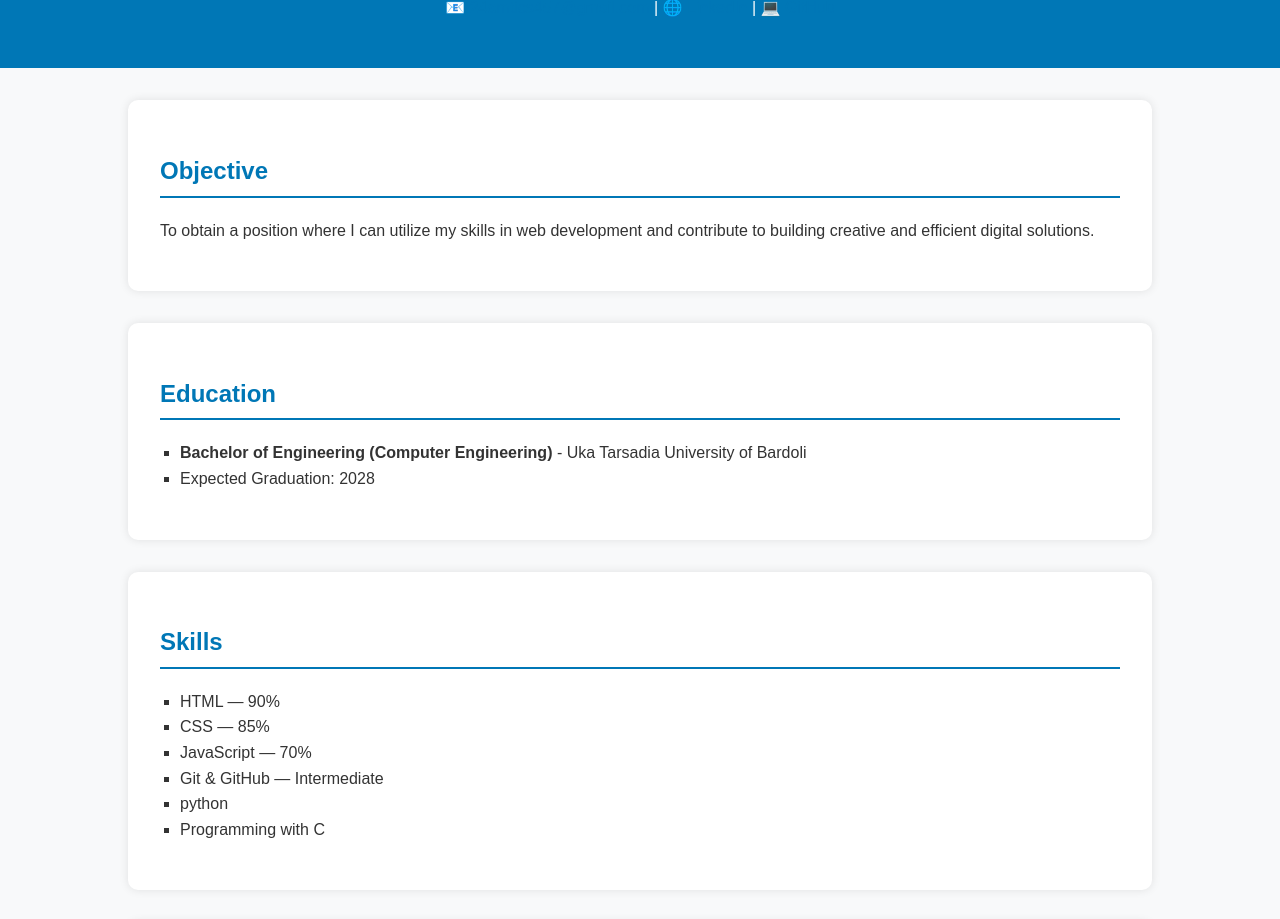
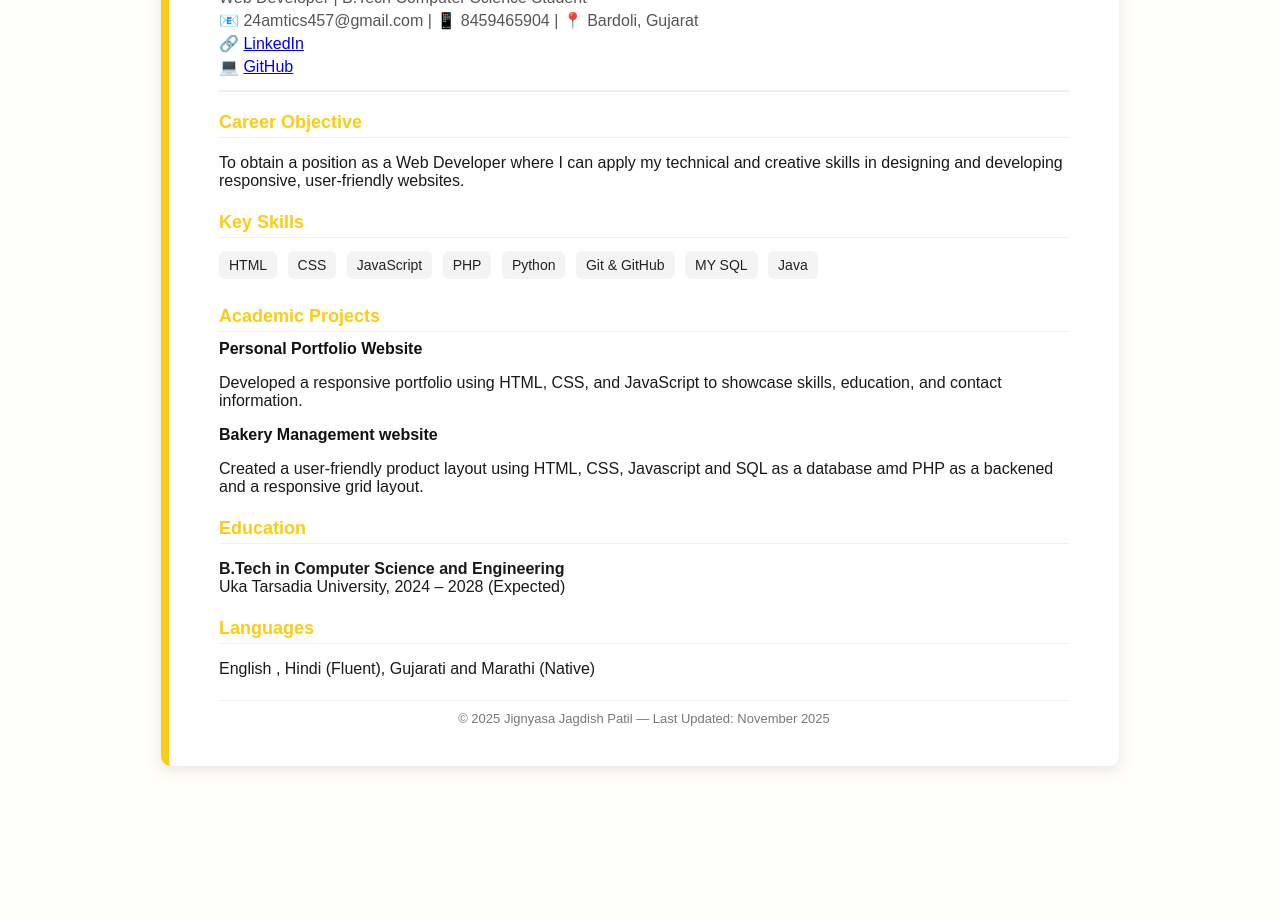
Before and after one commit to JignyasaPatil29/project_demo, a plain HTML site: page resume.html in a window 1280 px wide. Shown: the part 146-1065 px from the top of the page. After the commit the page ends 952 px from the top, so only its background shows below. Drawn offline with Linux system fonts and the light colour scheme.

Commit message:
changes in code

```diff
--- a/resume.html
+++ b/resume.html
@@ -1,159 +1,160 @@
-<!DOCTYPE html>
+<!doctype html>
 <html lang="en">
 <head>
-  <meta charset="UTF-8">
-  <meta name="viewport" content="width=device-width, initial-scale=1.0">
-  <title>Resume - Jignyasa Patil</title>
-  <link rel="stylesheet" href="style.css">
+  <meta charset="utf-8" />
+  <meta name="viewport" content="width=device-width,initial-scale=1" />
+  <title>Jignyasa Jagdish Patil - Web Developer Resume</title>
   <style>
+    :root {
+      --accent: #facc15; /* yellow */
+      --text-dark: #1a1a1a;
+      --text-muted: #555;
+      --bg: #fffef8;
+      font-family: "Poppins", Arial, sans-serif;
+    }
     body {
-      font-family: 'Poppins', sans-serif;
-      background-color: #f8f9fa;
-      color: #333;
+      background: var(--bg);
       margin: 0;
-      padding: 0;
-      line-height: 1.6;
+      padding: 40px;
+      color: var(--text-dark);
     }
-
+    .resume {
+      max-width: 850px;
+      margin: auto;
+      background: white;
+      border-left: 8px solid var(--accent);
+      box-shadow: 0 4px 16px rgba(0,0,0,0.1);
+      padding: 40px 50px;
+      border-radius: 10px;
+    }
     header {
-      text-align: center;
-      background: #0077b6;
-      color: white;
-      padding: 2rem 1rem;
+      border-bottom: 2px solid #eee;
+      padding-bottom: 10px;
+      margin-bottom: 20px;
     }
-
-    h1 {
+    header h1 {
       margin: 0;
+      font-size: 28px;
+      color: var(--text-dark);
     }
-
-    .resume-section {
-      width: 80%;
-      background: white;
-      margin: 2rem auto;
-      padding: 2rem;
-      border-radius: 10px;
-      box-shadow: 0 0 10px rgba(0,0,0,0.1);
+    header p {
+      margin: 4px 0;
+      color: var(--text-muted);
+      font-weight: 500;
     }
-
+    section {
+      margin-bottom: 22px;
+    }
     h2 {
-      color: #0077b6;
-      border-bottom: 2px solid #0077b6;
-      padding-bottom: 5px;
+      font-size: 18px;
+      color: var(--accent);
+      border-bottom: 1px solid #f0f0f0;
+      padding-bottom: 4px;
+      margin-bottom: 8px;
     }
-
     ul {
-      list-style-type: square;
       padding-left: 20px;
+      color: var(--text-muted);
     }
-
-    .contact-info a {
-      color: #0077b6;
-      text-decoration: none;
+    .skills, .projects {
+      margin-top: 8px;
     }
-
-    .btn {
+    .skills span {
       display: inline-block;
-      background-color: #0077b6;
-      color: white;
-      padding: 10px 20px;
+      background: #f4f4f4;
+      color: #222;
+      padding: 6px 10px;
+      margin: 5px 6px 5px 0;
       border-radius: 6px;
-      text-decoration: none;
-      font-weight: 500;
-      transition: background 0.3s;
+      font-size: 14px;
     }
-
-    .btn:hover {
-      background-color: #023e8a;
+    .project {
+      margin-bottom: 10px;
     }
-
+    .project strong {
+      color: #111;
+    }
     footer {
       text-align: center;
-      padding: 1rem;
-      color: #555;
+      color: #777;
+      font-size: 13px;
+      margin-top: 20px;
+      border-top: 1px solid #eee;
+      padding-top: 10px;
+    }
+    @media (max-width: 600px) {
+      body { padding: 20px; }
+      .resume { padding: 25px; }
     }
   </style>
 </head>
 <body>
+  <div class="resume">
     <header>
-    <h1>Jignyasa Patil</h1>
-    <p>Computer Engineering Student | Web Developer</p>
-    <p class="contact-info">
-      📧 <a href="mailto:24amtics457@gmail.com">24amtics457@gmail.com</a> |
-      🌐 <a href="https://www.linkedin.com/in/prerna-patil-208426358">LinkedIn</a> |
-      💻 <a href="https://github.com/prernapatil2007">GitHub</a>
-    </p>
+      <div class="top-buttons">
+    <a href="index.html" class="btn">← Back to Portfolio</a>
+    <a href="Prerna_Patil_Resume.pdf" class="btn" download>⬇ Download Resume (PDF)</a>
+  </div>
+      <h1>JIGNYASA JAGDISH PATIL</h1>
+      <p>Web Developer | B.Tech Computer Science Student</p>
+      <p>📧 24amtics457@gmail.com | 📱 8459465904 | 📍 Bardoli, Gujarat</p>
+        <p>🔗 <a href=https://www.linkedin.com/in/jidnyasa-patil-805416312?utm_source=share&utm_campaign=share_via&utm_content=profile&utm_medium=android_app target="_blank">LinkedIn</a></p>
+        <p>💻 <a href=https://github.com/JignyasaPatil29/project_demo#target="_blank">GitHub</a></p>
+      </section>
+
     </header>
 
-  <section class="resume-section">
-    <h2>Objective</h2>
-    <p>To obtain a position where I can utilize my skills in web development and contribute to building creative and efficient digital solutions.</p>
+
+    <section>
+      <h2>Career Objective</h2>
+      <p>To obtain a position as a Web Developer where I can apply my technical and creative skills in designing and developing responsive, user-friendly websites.</p>
     </section>
 
-  <section class="resume-section">
-    <h2>Education</h2>
-    <ul>
-      <li><b>Bachelor of Engineering (Computer Engineering)</b> - Uka Tarsadia University of Bardoli</li>
-      <li>Expected Graduation: 2028</li>
-    </ul>
-  </section>
-
-  <section class="resume-section">
-    <h2>Skills</h2>
-    <ul>
-      <li>HTML — 90%</li>
-      <li>CSS — 85%</li>
-      <li>JavaScript — 70%</li>
-      <li>Git & GitHub — Intermediate</li>
-      <li>python</li>
-      <li>Programming with C</li>
-    </ul>
-  </section>
-
-  <section class="resume-section">
-    <h2>Projects</h2>
-    <div class="projects-list">
-            <article class="project">
-              <h4>Bakery Management System</h4>
-              <p>Full-stack style demo (frontend + data management) for a bakery — product listing, order form and admin-like views. Built with HTML/CSS/JS and structured for deployment to GitHub Pages (frontend) with repository link.</p>
-              <div class="project-links">
-                <a href="https://github.com/your-github-username/bakery-management-system" target="_blank" rel="noopener">GitHub</a>
-                <a href="#" target="_blank" rel="noopener">Live Demo</a>
-              </div>
-            </article>
-
-            <article class="project">
-              <h4>Portfolio Website (This Project)</h4>
-              <p>The portfolio itself — includes Home, Skills, Projects, Contact, and resume download. Prepared for GitHub Pages submission per IT4048.</p>
-              <div class="project-links">
-                <a href="https://github.com/your-github-username/YourName_PortfolioWebsite" target="_blank" rel="noopener">GitHub</a>
-                <a href="#" target="_blank" rel="noopener">Live Demo</a>
+    <section>
+      <h2>Key Skills</h2>
+      <div class="skills">
+        <span>HTML</span>
+        <span>CSS</span>
+        <span>JavaScript </span>
+        <span>PHP</span>
+        <span>Python</span>
+        <span>Git & GitHub</span>
+        <span>MY SQL</span>
+        <span>Java</span>
       </div>
     </section>
 
-  <section class="resume-section">
-    <h2>Achievements</h2>
-    <ul>
-      <li>Developed multiple responsive websites as academic projects.</li>
-      <li>Participated in college-level hackathons focused on web design.</li>
-    </ul>
+    <section>
+      <h2>Academic Projects</h2>
+
+      <div class="project">
+        <strong>Personal Portfolio Website</strong>
+        <p>Developed a responsive portfolio using HTML, CSS, and JavaScript to showcase skills, education, and contact information.</p>
+      </div>
+
+      <div class="project">
+        <strong>Bakery Management website</strong>
+        <p>Created a user-friendly product layout using HTML, CSS, Javascript and SQL as a database amd PHP as a backened and a responsive grid layout.</p>
+      </div>
     </section>
 
-  <section class="resume-section">
-    <h2>Personal Information</h2>
-    <ul>
-      <li><b>Name:</b> Jignyasa Patil</li>
-      <li><b>Email:</b> 24amtics457@gmail.com</li>
-      <li><b>Location:</b> bardoli, India</li>
-    </ul>
+    <section>
+      <h2>Education</h2>
+      <p><strong>B.Tech in Computer Science and Engineering</strong><br>
+         Uka Tarsadia University, 2024 – 2028 (Expected)
+      </p>
     </section>
 
-  <div style="text-align:center; margin-bottom: 2rem;">
-    <a href="c:\Users\Prerna\Downloads\Prerna_Sachin_Patil_Resume.pdf" class="btn" download>Download PDF Resume</a>
-    <a href="index.html" class="btn">Back to Portfolio</a>
-  </div>
+
+
+    <section>
+      <h2>Languages</h2>
+      <p>English , Hindi (Fluent), Gujarati and Marathi (Native)</p>
+    </section>
 
     <footer>
-    © 2025 JIgnyasa Patil | All Rights Reserved
+      © 2025 Jignyasa Jagdish Patil — Last Updated: November 2025
     </footer>
+  </div>
 </body>
 </html>
```
Also changed, not shown: index.html (+16 -8 lines). Lines whose indentation alone changed are shown as unchanged.
